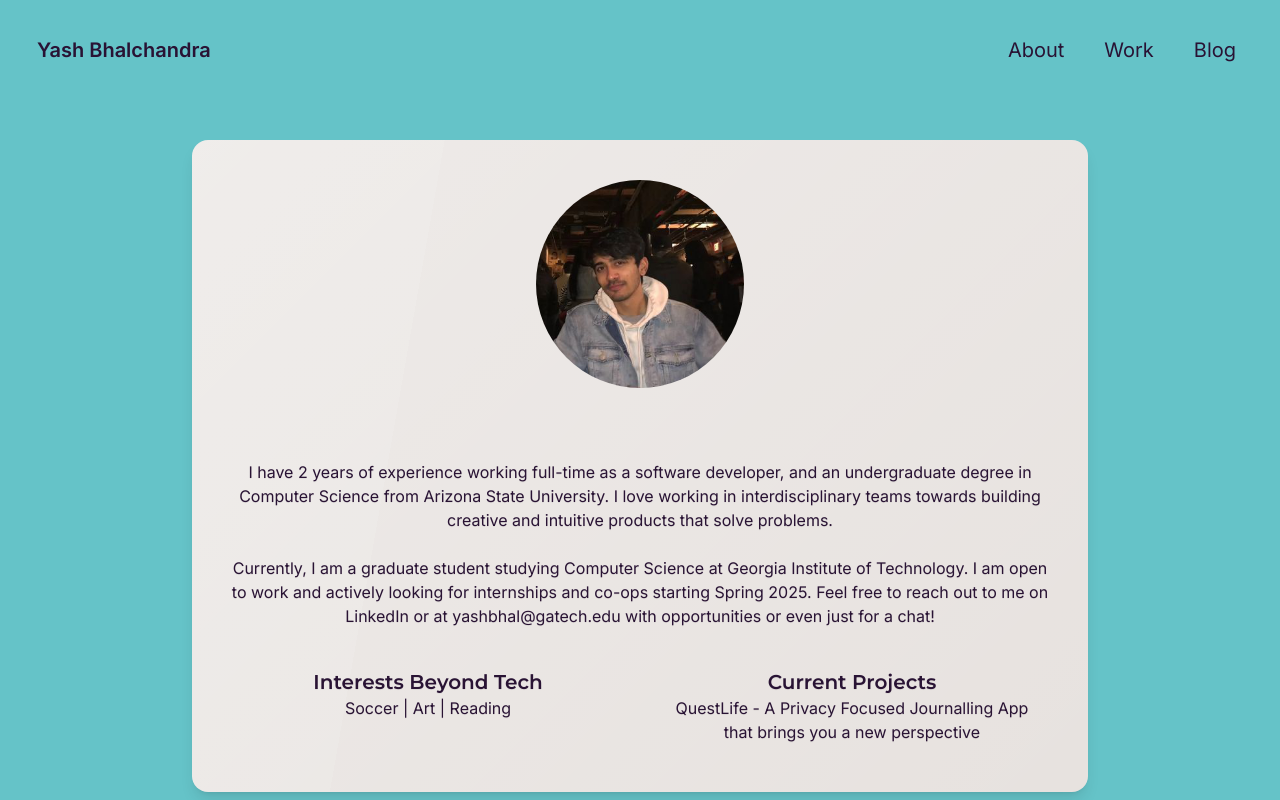
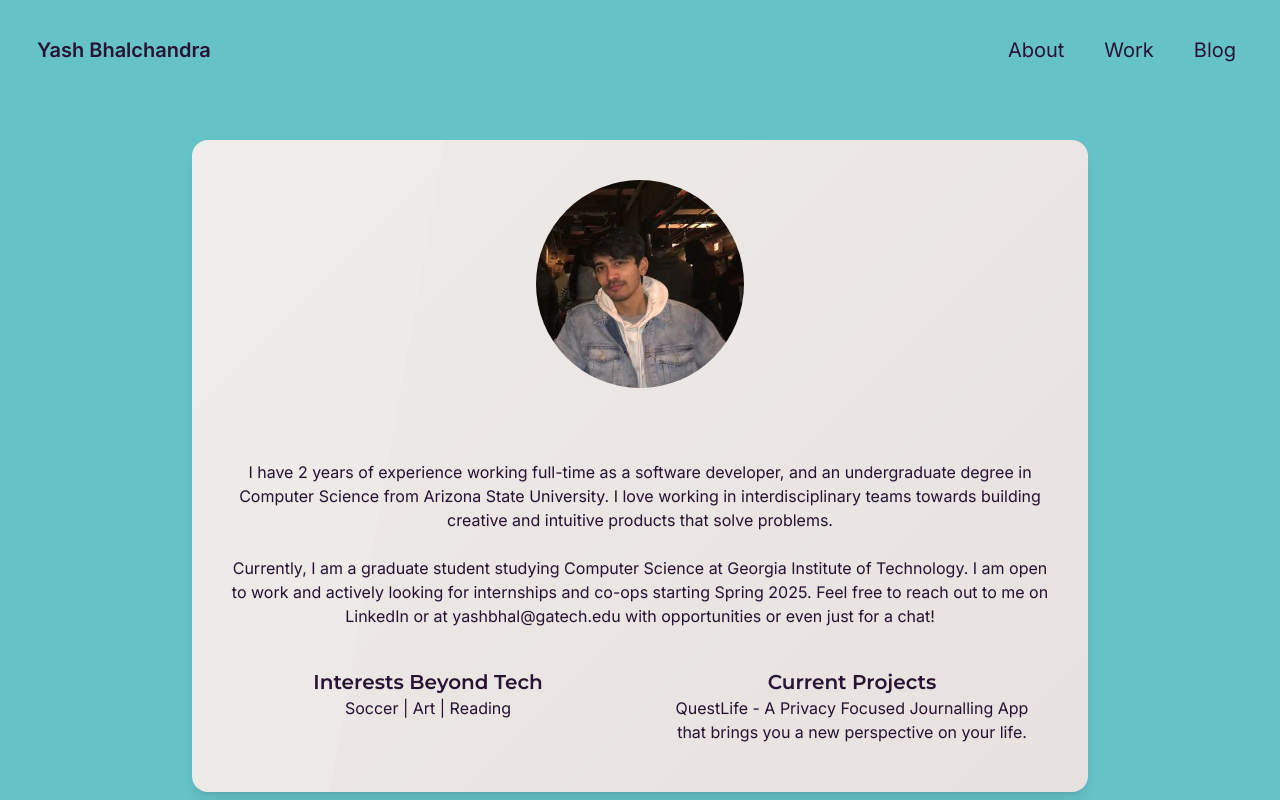
Before and after one commit to yashbhal/portfolio-web, a Next.js app: page /About in a window 1280 px wide. Shown: the top 800 px of the page. Built offline with nearby package versions, Linux system fonts and the light colour scheme.

Commit message:
small text changes

```diff
--- a/app/About/AboutCard.tsx
+++ b/app/About/AboutCard.tsx
@@ -33,7 +33,7 @@ const AboutCard = () => {
             <h2 className="text-xl font-semibold">Current Projects</h2>
             <p>
               QuestLife - A Privacy Focused Journalling App that brings you a
-              new perspective
+              new perspective on your life.
             </p>
           </div>
         </div>
--- a/app/Work/workData.ts
+++ b/app/Work/workData.ts
@@ -12,7 +12,7 @@ const workData = {
       id: 2,
       title: "Passive Haptic Stroke Rehabilitation Games",
       description:
-        "(No link) Developed and conducted user testing for two Unity and Mediapipe based rehabilitation games, designed to use gestures to measure upper limb mobility improvements in stroke and sclerosis patients using a novel vibrotactile glove.",
+        "(Private Project) Developed and conducted user testing for two Unity and Mediapipe based rehabilitation games, designed to use gestures to measure upper limb mobility improvements in stroke and sclerosis patients using a novel vibrotactile glove.",
       imageUrl: "/work/rehab-games-proj.png",
       link: "https://github.com/yashbhal/",
     },
@@ -20,7 +20,7 @@ const workData = {
       id: 3,
       title: "Privacy Focused AI Journal Application",
       description:
-        "(In Dev) Creating a secure digital journaling system with Next.js and PostgreSQL database integration. Leverages AI capabilities using Langchain and Llama to transform user entries into entertaining monthly adventures.",
+        "(In Development) Creating a secure digital journaling system with Next.js and PostgreSQL database integration. Leverages AI capabilities using Langchain and Llama to transform user entries into entertaining monthly adventures.",
       imageUrl: "/work/journal-proj.webp",
       link: "https://github.com/yashbhal/",
     },
@@ -54,7 +54,7 @@ const workData = {
       id: 1,
       company: "Microchip Technology",
       description:
-        "Worked as part of the 16-bit Applications team, primarily developing new features, maintaining and improving the code for the 16-bit Bootloader Library, and the CryptoAuthentication Library.",
+        "Worked as part of the 16-bit Applications team, primarily developing new features, maintaining and improving code for the 16-bit Bootloader Library, and the CryptoAuthentication Library.",
       imageUrl: "/work/microchip.jpg",
       link: "https://www.microchip.com/",
     },
```
